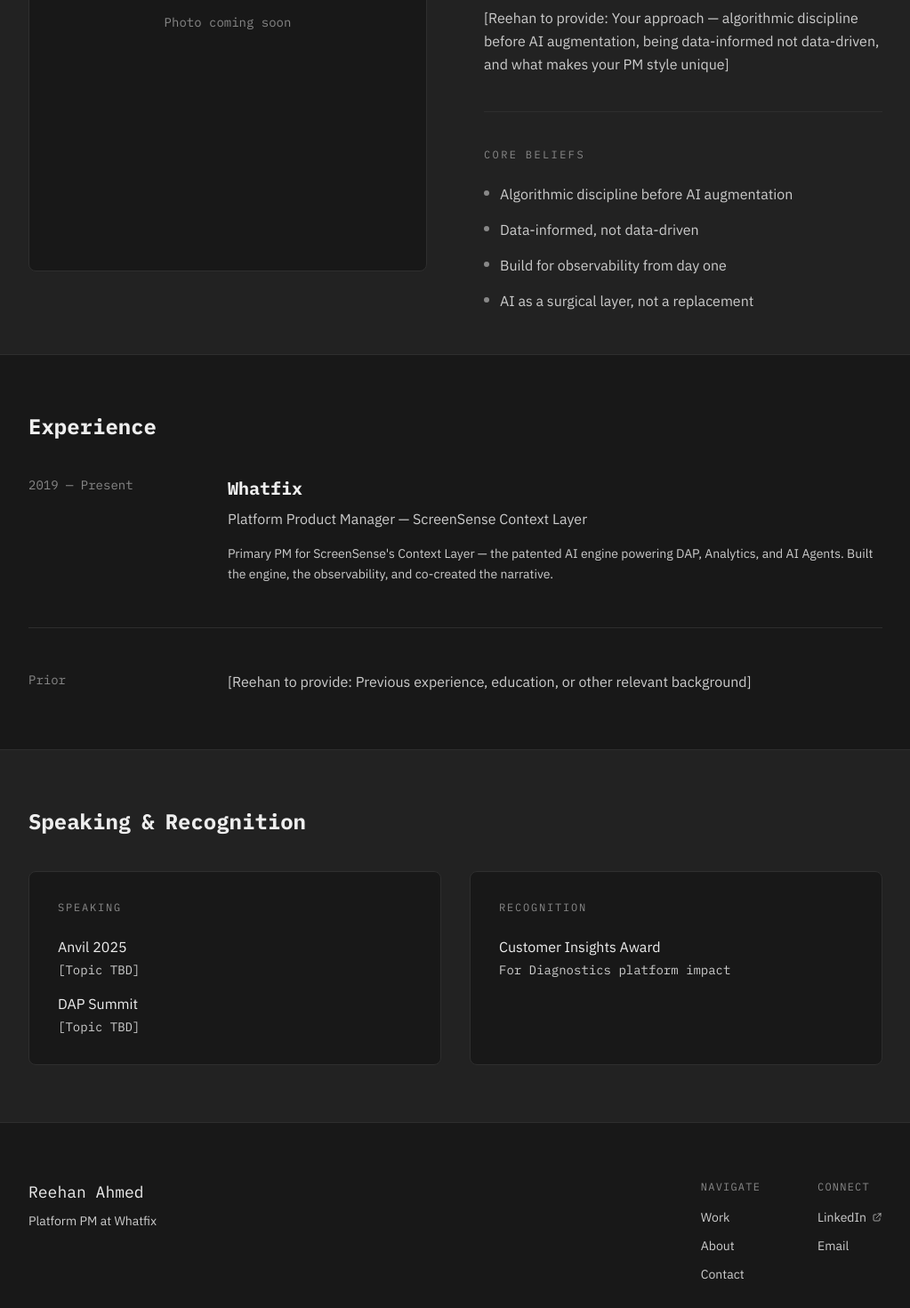
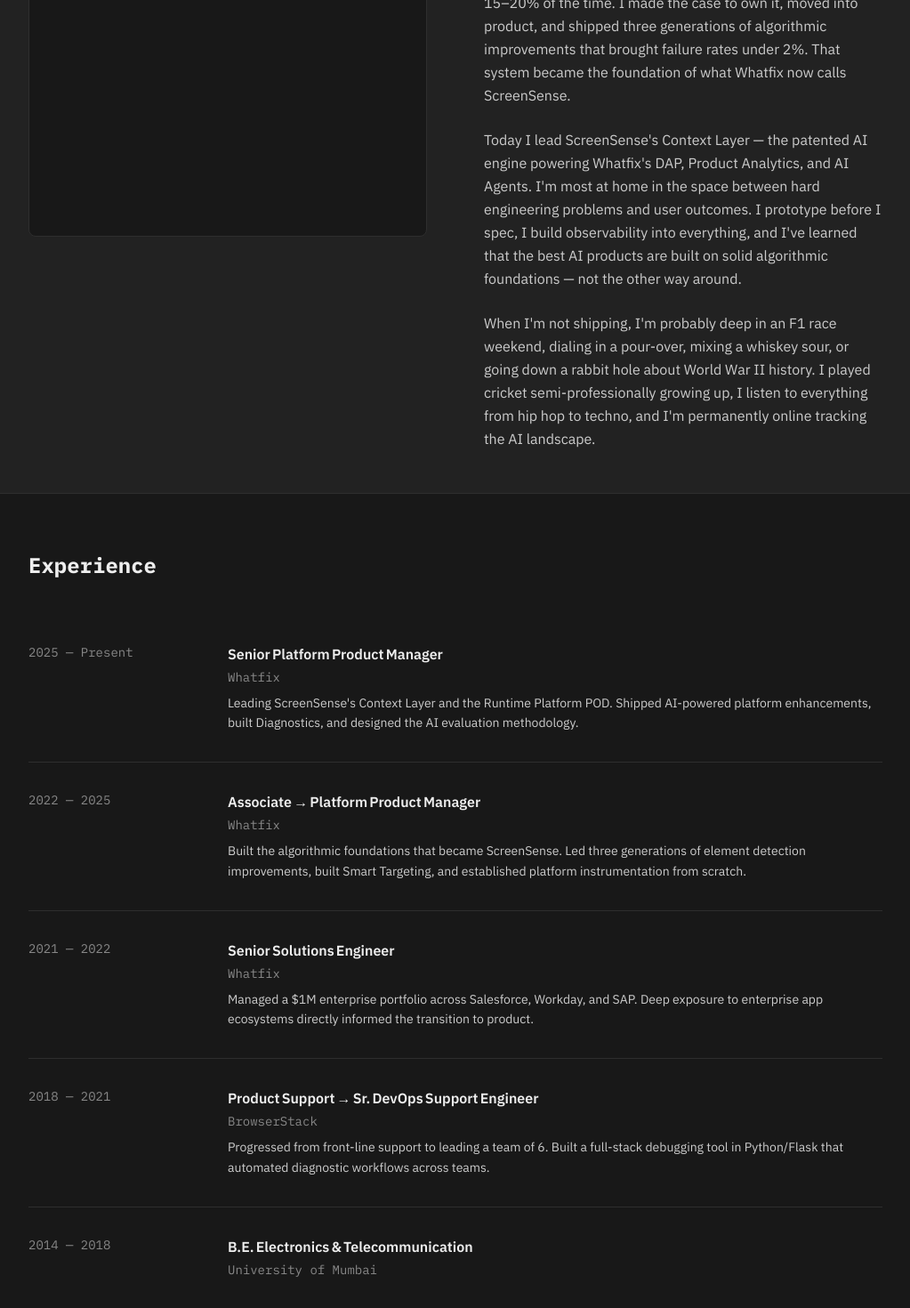
Before and after one commit to R-eehan/portfolio-website, a Next.js app: page /about in a window 1280 px wide. Shown: the part 640-2110 px from the top of the page at 89% size, without its empty margins (128-1151 px from the left). Built offline with nearby package versions, Linux system fonts and the light colour scheme.

Commit message:
About page, Contact page and footer changes done

```diff
--- a/app/about/page.tsx
+++ b/app/about/page.tsx
@@ -5,7 +5,7 @@
 export const metadata: Metadata = {
   title: "About | Reehan Ahmed",
   description:
-    "Platform Product Manager at Whatfix. Building ScreenSense's Context Layer with algorithmic discipline before AI augmentation.",
+    "Senior Platform Product Manager at Whatfix. Builder, PM, endlessly curious.",
 };
 
 export default function AboutPage() {
@@ -37,7 +37,7 @@
                 color: "var(--mono-text)",
               }}
             >
-              Building robust foundations before layering intelligence
+              Hey, I&apos;m Reehan.
             </h1>
             <p
               className="text-xl leading-relaxed"
@@ -46,15 +46,14 @@
                 color: "var(--mono-muted)",
               }}
             >
-              I&apos;m the primary PM for ScreenSense&apos;s Context Layer at
-              Whatfix — the patented AI engine powering DAP, Analytics, and AI
-              Agents.
+              Senior Platform Product Manager at Whatfix. I build and own the AI
+              engine that powers how millions of people learn and use software.
             </p>
           </div>
         </div>
       </section>
 
-      {/* Photo + Intro Section */}
+      {/* Photo + Bio Section */}
       <section
         className="pt-6 md:pt-8 pb-10 md:pb-12 border-t"
         style={{
@@ -85,18 +84,6 @@
 
             {/* Content */}
             <div className="order-1 md:order-2">
-              <h2
-                className="text-xl md:text-2xl mb-5"
-                style={{
-                  fontFamily: "var(--font-display)",
-                  fontWeight: 700,
-                  color: "var(--mono-text)",
-                }}
-              >
-                The journey to platform ownership
-              </h2>
-
-              {/* Placeholder for Reehan's copy */}
               <div className="space-y-6">
                 <p
                   className="text-base leading-relaxed"
@@ -105,8 +92,12 @@
                     color: "var(--mono-muted)",
                   }}
                 >
-                  [Reehan to provide: Pre-Whatfix context — what led you here,
-                  your background, and the path to becoming a Platform PM]
+                  I didn&apos;t take the MBA-to-PM pipeline. I started in
+                  support at BrowserStack — triaging enterprise issues, leading a
+                  small team, and building a full-stack debugging tool in Python
+                  because I couldn&apos;t stop asking why things broke the way
+                  they did. That itch to understand systems at their edges, not
+                  just use them, is what pulled me toward product.
                 </p>
                 <p
                   className="text-base leading-relaxed"
@@ -115,9 +106,14 @@
                     color: "var(--mono-muted)",
                   }}
                 >
-                  [Reehan to provide: The Whatfix chapter — how you came to own
-                  ScreenSense, what full-stack platform ownership means to you,
-                  and your philosophy on building products]
+                  I joined Whatfix as a Solutions Engineer, managing a $1M
+                  enterprise portfolio across Salesforce, Workday, and SAP.
+                  Sitting across the table from customers, I kept seeing the same
+                  problem: the platform&apos;s element detection was failing
+                  15–20% of the time. I made the case to own it, moved into
+                  product, and shipped three generations of algorithmic
+                  improvements that brought failure rates under 2%. That system
+                  became the foundation of what Whatfix now calls ScreenSense.
                 </p>
                 <p
                   className="text-base leading-relaxed"
@@ -126,58 +122,35 @@
                     color: "var(--mono-muted)",
                   }}
                 >
-                  [Reehan to provide: Your approach — algorithmic discipline
-                  before AI augmentation, being data-informed not data-driven,
-                  and what makes your PM style unique]
+                  Today I lead ScreenSense&apos;s Context Layer — the patented
+                  AI engine powering Whatfix&apos;s DAP, Product Analytics, and
+                  AI Agents. I&apos;m most at home in the space between hard
+                  engineering problems and user outcomes. I prototype before I
+                  spec, I build observability into everything, and I&apos;ve
+                  learned that the best AI products are built on solid
+                  algorithmic foundations — not the other way around.
                 </p>
-              </div>
-
-              {/* Key beliefs */}
-              <div
-                className="mt-10 pt-10 border-t"
-                style={{ borderColor: "var(--mono-border)" }}
-              >
-                <h3
-                  className="text-xs tracking-[0.2em] uppercase mb-6"
+                <p
+                  className="text-base leading-relaxed"
                   style={{
-                    fontFamily: "var(--font-mono)",
-                    color: "var(--mono-accent)",
+                    fontFamily: "var(--font-sans)",
+                    color: "var(--mono-muted)",
                   }}
                 >
-                  Core Beliefs
-                </h3>
-                <ul className="space-y-4">
-                  {[
-                    "Algorithmic discipline before AI augmentation",
-                    "Data-informed, not data-driven",
-                    "Build for observability from day one",
-                    "AI as a surgical layer, not a replacement",
-                  ].map((belief, i) => (
-                    <li
-                      key={i}
-                      className="flex items-start gap-3"
-                      style={{ color: "var(--mono-muted)" }}
-                    >
-                      <span
-                        className="w-1.5 h-1.5 rounded-full mt-2 flex-shrink-0"
-                        style={{ backgroundColor: "var(--mono-accent)" }}
-                      />
-                      <span
-                        className="text-base"
-                        style={{ fontFamily: "var(--font-sans)" }}
-                      >
-                        {belief}
-                      </span>
-                    </li>
-                  ))}
-                </ul>
+                  When I&apos;m not shipping, I&apos;m probably deep in an F1
+                  race weekend, dialing in a pour-over, mixing a whiskey sour, or
+                  going down a rabbit hole about World War II history. I played
+                  cricket semi-professionally growing up, I listen to everything
+                  from hip hop to techno, and I&apos;m permanently online
+                  tracking the AI landscape.
+                </p>
               </div>
             </div>
           </div>
         </div>
       </section>
 
-      {/* Experience/Timeline Section */}
+      {/* Experience Section */}
       <section
         className="py-12 md:py-16 border-t"
         style={{
@@ -197,10 +170,10 @@
             Experience
           </h2>
 
-          <div className="space-y-12">
-            {/* Whatfix */}
+          <div className="space-y-0">
+            {/* Whatfix - Senior Platform PM */}
             <div
-              className="grid md:grid-cols-[200px_1fr] gap-6 pb-12 border-b"
+              className="grid md:grid-cols-[200px_1fr] gap-4 md:gap-6 py-8 border-b"
               style={{ borderColor: "var(--mono-border)" }}
             >
               <div>
@@ -211,28 +184,28 @@
                     color: "var(--mono-accent)",
                   }}
                 >
-                  2019 — Present
+                  2025 — Present
                 </p>
               </div>
               <div>
                 <h3
-                  className="text-xl mb-2"
+                  className="text-base mb-1"
                   style={{
-                    fontFamily: "var(--font-display)",
-                    fontWeight: 700,
+                    fontFamily: "var(--font-sans)",
+                    fontWeight: 600,
                     color: "var(--mono-text)",
                   }}
                 >
-                  Whatfix
+                  Senior Platform Product Manager
                 </h3>
                 <p
-                  className="text-base mb-4"
+                  className="text-sm mb-2"
                   style={{
-                    fontFamily: "var(--font-sans)",
-                    color: "var(--mono-muted)",
+                    fontFamily: "var(--font-mono)",
+                    color: "var(--mono-accent)",
                   }}
                 >
-                  Platform Product Manager — ScreenSense Context Layer
+                  Whatfix
                 </p>
                 <p
                   className="text-sm leading-relaxed"
@@ -241,15 +214,18 @@
                     color: "var(--mono-muted)",
                   }}
                 >
-                  Primary PM for ScreenSense&apos;s Context Layer — the patented
-                  AI engine powering DAP, Analytics, and AI Agents. Built the
-                  engine, the observability, and co-created the narrative.
+                  Leading ScreenSense&apos;s Context Layer and the Runtime
+                  Platform POD. Shipped AI-powered platform enhancements, built
+                  Diagnostics, and designed the AI evaluation methodology.
                 </p>
               </div>
             </div>
 
-            {/* Placeholder for additional experience */}
-            <div className="grid md:grid-cols-[200px_1fr] gap-6">
+            {/* Whatfix - Platform PM */}
+            <div
+              className="grid md:grid-cols-[200px_1fr] gap-4 md:gap-6 py-8 border-b"
+              style={{ borderColor: "var(--mono-border)" }}
+            >
               <div>
                 <p
                   className="text-sm"
@@ -258,147 +234,178 @@
                     color: "var(--mono-accent)",
                   }}
                 >
-                  Prior
+                  2022 — 2025
                 </p>
               </div>
               <div>
+                <h3
+                  className="text-base mb-1"
+                  style={{
+                    fontFamily: "var(--font-sans)",
+                    fontWeight: 600,
+                    color: "var(--mono-text)",
+                  }}
+                >
+                  Associate &rarr; Platform Product Manager
+                </h3>
                 <p
-                  className="text-base"
+                  className="text-sm mb-2"
+                  style={{
+                    fontFamily: "var(--font-mono)",
+                    color: "var(--mono-accent)",
+                  }}
+                >
+                  Whatfix
+                </p>
+                <p
+                  className="text-sm leading-relaxed"
                   style={{
                     fontFamily: "var(--font-sans)",
                     color: "var(--mono-muted)",
                   }}
                 >
-                  [Reehan to provide: Previous experience, education, or other
-                  relevant background]
+                  Built the algorithmic foundations that became ScreenSense. Led
+                  three generations of element detection improvements, built
+                  Smart Targeting, and established platform instrumentation from
+                  scratch.
                 </p>
               </div>
             </div>
-          </div>
-        </div>
-      </section>
 
-      {/* Speaking & Recognition */}
-      <section
-        className="py-12 md:py-16 border-t"
-        style={{
-          backgroundColor: "var(--mono-surface)",
-          borderColor: "var(--mono-border)",
-        }}
+            {/* Whatfix - Solutions Engineer */}
+            <div
+              className="grid md:grid-cols-[200px_1fr] gap-4 md:gap-6 py-8 border-b"
+              style={{ borderColor: "var(--mono-border)" }}
             >
-        <div className="max-w-5xl mx-auto px-6 md:px-8">
-          <h2
-            className="text-xl md:text-2xl mb-10"
-            style={{
-              fontFamily: "var(--font-display)",
-              fontWeight: 700,
-              color: "var(--mono-text)",
-            }}
-          >
-            Speaking & Recognition
-          </h2>
-
-          <div className="grid md:grid-cols-2 gap-8">
-            {/* Speaking */}
-            <div
-              className="p-8 rounded-lg"
-              style={{
-                backgroundColor: "var(--mono-bg)",
-                border: "1px solid var(--mono-border)",
-              }}
-            >
-              <h3
-                className="text-xs tracking-[0.15em] uppercase mb-6"
+              <div>
+                <p
+                  className="text-sm"
                   style={{
                     fontFamily: "var(--font-mono)",
                     color: "var(--mono-accent)",
                   }}
                 >
-                Speaking
-              </h3>
-              <ul className="space-y-4">
-                <li>
-                  <p
+                  2021 — 2022
+                </p>
+              </div>
+              <div>
+                <h3
                   className="text-base mb-1"
                   style={{
                     fontFamily: "var(--font-sans)",
+                    fontWeight: 600,
                     color: "var(--mono-text)",
                   }}
                 >
-                    Anvil 2025
-                  </p>
+                  Senior Solutions Engineer
+                </h3>
                 <p
-                    className="text-sm"
-                    style={{
-                      fontFamily: "var(--font-mono)",
-                      color: "var(--mono-muted)",
-                    }}
-                  >
-                    [Topic TBD]
-                  </p>
-                </li>
-                <li>
-                  <p
-                    className="text-base mb-1"
-                    style={{
-                      fontFamily: "var(--font-sans)",
-                      color: "var(--mono-text)",
-                    }}
-                  >
-                    DAP Summit
-                  </p>
-                  <p
-                    className="text-sm"
-                    style={{
-                      fontFamily: "var(--font-mono)",
-                      color: "var(--mono-muted)",
-                    }}
-                  >
-                    [Topic TBD]
-                  </p>
-                </li>
-              </ul>
-            </div>
-
-            {/* Recognition */}
-            <div
-              className="p-8 rounded-lg"
-              style={{
-                backgroundColor: "var(--mono-bg)",
-                border: "1px solid var(--mono-border)",
-              }}
-            >
-              <h3
-                className="text-xs tracking-[0.15em] uppercase mb-6"
+                  className="text-sm mb-2"
                   style={{
                     fontFamily: "var(--font-mono)",
                     color: "var(--mono-accent)",
                   }}
                 >
-                Recognition
-              </h3>
-              <ul className="space-y-4">
-                <li>
+                  Whatfix
+                </p>
                 <p
-                    className="text-base mb-1"
+                  className="text-sm leading-relaxed"
                   style={{
                     fontFamily: "var(--font-sans)",
-                      color: "var(--mono-text)",
+                    color: "var(--mono-muted)",
                   }}
                 >
-                    Customer Insights Award
+                  Managed a $1M enterprise portfolio across Salesforce, Workday,
+                  and SAP. Deep exposure to enterprise app ecosystems directly
+                  informed the transition to product.
                 </p>
+              </div>
+            </div>
+
+            {/* BrowserStack */}
+            <div
+              className="grid md:grid-cols-[200px_1fr] gap-4 md:gap-6 py-8 border-b"
+              style={{ borderColor: "var(--mono-border)" }}
+            >
+              <div>
                 <p
                   className="text-sm"
                   style={{
                     fontFamily: "var(--font-mono)",
+                    color: "var(--mono-accent)",
+                  }}
+                >
+                  2018 — 2021
+                </p>
+              </div>
+              <div>
+                <h3
+                  className="text-base mb-1"
+                  style={{
+                    fontFamily: "var(--font-sans)",
+                    fontWeight: 600,
+                    color: "var(--mono-text)",
+                  }}
+                >
+                  Product Support &rarr; Sr. DevOps Support Engineer
+                </h3>
+                <p
+                  className="text-sm mb-2"
+                  style={{
+                    fontFamily: "var(--font-mono)",
+                    color: "var(--mono-accent)",
+                  }}
+                >
+                  BrowserStack
+                </p>
+                <p
+                  className="text-sm leading-relaxed"
+                  style={{
+                    fontFamily: "var(--font-sans)",
                     color: "var(--mono-muted)",
                   }}
                 >
-                    For Diagnostics platform impact
+                  Progressed from front-line support to leading a team of 6.
+                  Built a full-stack debugging tool in Python/Flask that
+                  automated diagnostic workflows across teams.
                 </p>
-                </li>
-              </ul>
+              </div>
+            </div>
+
+            {/* Education */}
+            <div className="grid md:grid-cols-[200px_1fr] gap-4 md:gap-6 py-8">
+              <div>
+                <p
+                  className="text-sm"
+                  style={{
+                    fontFamily: "var(--font-mono)",
+                    color: "var(--mono-accent)",
+                  }}
+                >
+                  2014 — 2018
+                </p>
+              </div>
+              <div>
+                <h3
+                  className="text-base mb-1"
+                  style={{
+                    fontFamily: "var(--font-sans)",
+                    fontWeight: 600,
+                    color: "var(--mono-text)",
+                  }}
+                >
+                  B.E. Electronics & Telecommunication
+                </h3>
+                <p
+                  className="text-sm"
+                  style={{
+                    fontFamily: "var(--font-mono)",
+                    color: "var(--mono-accent)",
+                  }}
+                >
+                  University of Mumbai
+                </p>
+              </div>
             </div>
           </div>
         </div>
--- a/components/Footer.tsx
+++ b/components/Footer.tsx
@@ -91,7 +91,7 @@
                 Connect
               </p>
               <a
-                href="https://linkedin.com/in/reehanahmed"
+                href="https://www.linkedin.com/in/reehan-ahmed/"
                 target="_blank"
                 rel="noopener noreferrer"
                 className="text-sm transition-colors duration-200 hover:text-[var(--mono-text)] inline-flex items-center gap-1.5"
@@ -106,7 +106,7 @@
                 </svg>
               </a>
               <a
-                href="mailto:reehan@example.com"
+                href="mailto:ahmedreehan838@gmail.com"
                 className="text-sm transition-colors duration-200 hover:text-[var(--mono-text)]"
                 style={{
                   fontFamily: "var(--font-sans)",
--- a/content/articles/agent-teams-for-pms.mdx
+++ b/content/articles/agent-teams-for-pms.mdx
@@ -1,6 +1,6 @@
 ---
 title: "Agent Teams for Product Managers"
-description: "Can AI agents that argue with each other help a PM stress-test a product hypothesis? I tested Anthropic's Agent Teams feature to find out."
+description: "Can AI agents that argue with each other help a PM stress-test a product hypothesis? I tested Anthropic's Agent Teams feature to find out"
 date: "2025-02-09"
 tags: ["AI Agents", "Product Management", "Claude Code", "Agent Teams"]
 ---
@@ -11,7 +11,7 @@
 
 The prominent Agent Teams pitch is for engineering teams reviewing PRs and debugging code in parallel. I wanted to test something different: can Agent Teams help a PM stress-test a product hypothesis?
 
-## The Setup
+## The setup
 
 Ever since Apple Intelligence & Gemini Nano made their way to the market, I've been curious to gauge the abilty of on-device LLMs. I'd been putting this one off for a while so this seemed like a good test for Agent Teams.
 
--- a/content/case-studies/screensense-foundation.mdx
+++ b/content/case-studies/screensense-foundation.mdx
@@ -1,7 +1,7 @@
 ---
 title: "The evolution of ScreenSense"
 number: "1"
-hook: "Three generations of algorithmic iteration before the AI layer."
+hook: "Three generations of algorithmic iteration before the AI layer"
 description: "The Finder evolution from v11 to v13, reducing content failure rates from 15-20% to under 2% through algorithmic discipline."
 tags: ["Algorithms", "Reliability", "Element Detection"]
 metrics: [{ value: "<2%", label: "Failure rate" }, { value: "5-8%", label: "CSS dependency" }]
@@ -66,7 +66,7 @@
 
 **Algorithm-driven system-generated selectors:** The algorithm now automatically generated CSS selectors for elements where the default algorithm wasn't performant enough. This meant "refining" a potentially weak element to a strong element. Pure algorithmic automation, no human or AI involved.
 
-### The Results
+### The results
 
 <div className="grid md:grid-cols-2 gap-4 my-6">
   <MetricCard value="Under 2%" label="Content failure rate" context="Down from 12-15%" />
```
Also changed, not shown: app/contact/page.tsx (+9 -103 lines), content/case-studies/ai-augmentation.mdx (+4 -4 lines), content/case-studies/ai-evaluation.mdx (+8 -8 lines), content/case-studies/diagnostics.mdx (+5 -5 lines), content/case-studies/foundation.mdx (+5 -9 lines). Lines whose indentation alone changed are shown as unchanged.
